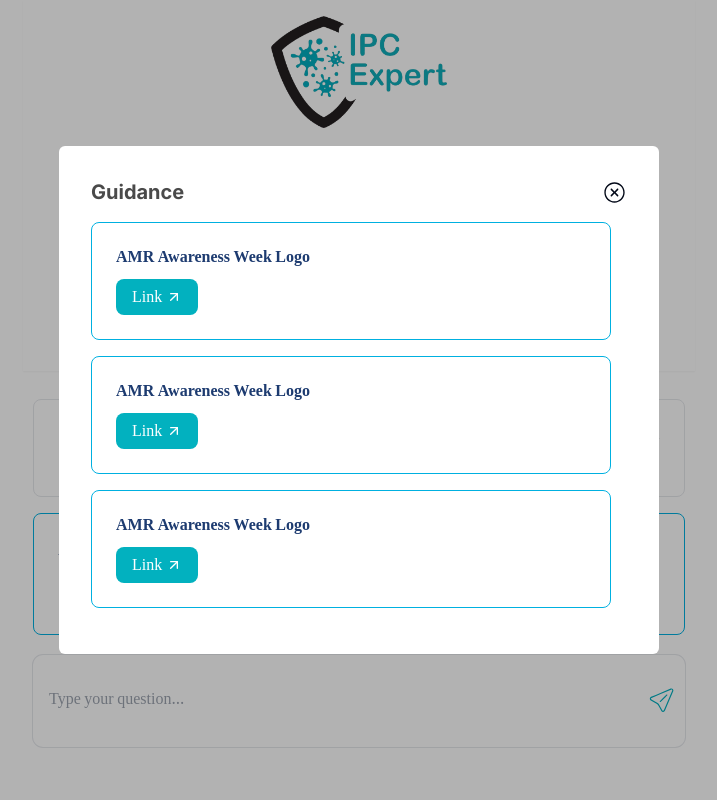
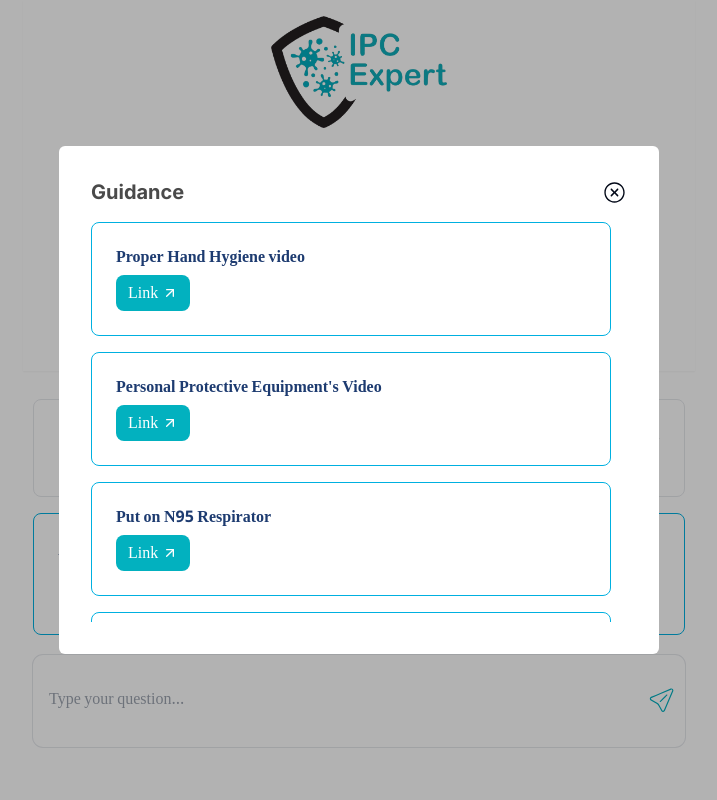
Before and after one commit to infectioncontrolx/medical-hospital, a Next.js app: page / in a window 1280 px wide. Both pictures are taken after a click on the element 806 px from the left and 573 px from the top of the page. Shown: the top 800 px of the page, without its empty margins (281-998 px from the left). Built offline with nearby package versions, Linux system fonts and the light colour scheme; no server answers.

Commit message:
new doc added

```diff
--- a/app/components/GuidancePopup.jsx
+++ b/app/components/GuidancePopup.jsx
@@ -178,13 +178,13 @@ export default function GuidancePopup({ setIsOpen, isOpen, data }) {
                                             items-left
                                         `}
                         >
-                          <div className="space-y-2">
+                          <div className="space-y-1">
                             <p className="text-md text-[#1d3b70] cursor-pointer font-bold">
                               {item?.title}
                             </p>
 
                             <button
-                              className="bg-[#02B1BF] text-white py-1 pt-2 px-4 rounded-lg flex items-center gap-1 justify-between"
+                              className="bg-[#02B1BF] text-white py-1 pt-2 px-3 rounded-lg flex items-center gap-1 justify-between"
                               onClick={() => handleRedirect(item?.link)}
                             >
                               Link <LuArrowUpRight className="-mt-1" />
--- a/app/components/HealthcareSelector.jsx
+++ b/app/components/HealthcareSelector.jsx
@@ -29,24 +29,36 @@ const data1 = [
 
 const data2 = [
   {
-    title: 'AMR Awareness Week Logo',
-    link: 'https://drive.google.com/file/d/1mR_0jeu1U-erzvI7XlPfskC_N_2ObOOU/view?usp=drive_link',
+    title: 'Proper Hand Hygiene video',
+    link: 'https://youtu.be/cLZi4SkTKZ4?si=NBsmJT_Af4FtA_xx',
   },
   {
-    title: 'AMR Awareness Week Logo',
-    link: 'https://drive.google.com/file/d/1mR_0jeu1U-erzvI7XlPfskC_N_2ObOOU/view?usp=drive_link',
+    title: "Personal Protective Equipment's Video",
+    link: 'https://youtu.be/D5i8ZeBVAzM?si=t1H7J31e_gbSMzh0',
   },
   {
-    title: 'AMR Awareness Week Logo',
-    link: 'https://drive.google.com/file/d/1mR_0jeu1U-erzvI7XlPfskC_N_2ObOOU/view?usp=drive_link',
+    title: 'Put on N95 Respirator ',
+    link: 'https://youtu.be/zNV6dK6Y-Ek?si=1uTr58UpXCQkNjBp',
   },
   {
-    title: 'AMR Awareness Week Logo',
-    link: 'https://drive.google.com/file/d/1mR_0jeu1U-erzvI7XlPfskC_N_2ObOOU/view?usp=drive_link',
+    title: 'Remove the N95 Respirator',
+    link: 'https://youtu.be/Z9Pk-YqUqjc?si=mXvd2D9mj4DMhJu7',
   },
   {
-    title: 'AMR Awareness Week Logo',
-    link: 'https://drive.google.com/file/d/1mR_0jeu1U-erzvI7XlPfskC_N_2ObOOU/view?usp=drive_link',
+    title: 'How To Use PAPR Machine? Donning, Doffing',
+    link: 'https://youtu.be/fCYXqLy_kZA?si=jGepORtREmhaqH2x',
+  },
+  {
+    title: 'Surgical Scrubbing Instructions for Clinical Staff',
+    link: 'https://youtu.be/sC9vpZLLLLI?si=b-QjnwXahAvDP3aX',
+  },
+  {
+    title: 'Biohazard Spill Kits for Infection Control - Procedure Training',
+    link: 'https://youtu.be/_wq1QfL4sb0?si=0ZPExy3HRgDOnGQZ',
+  },
+  {
+    title: 'Candida Auris Screening Procedure',
+    link: 'https://youtu.be/JbD2LxMWo1c?si=yhd-Qq6_12Z96M51',
   },
 ];
 
```
